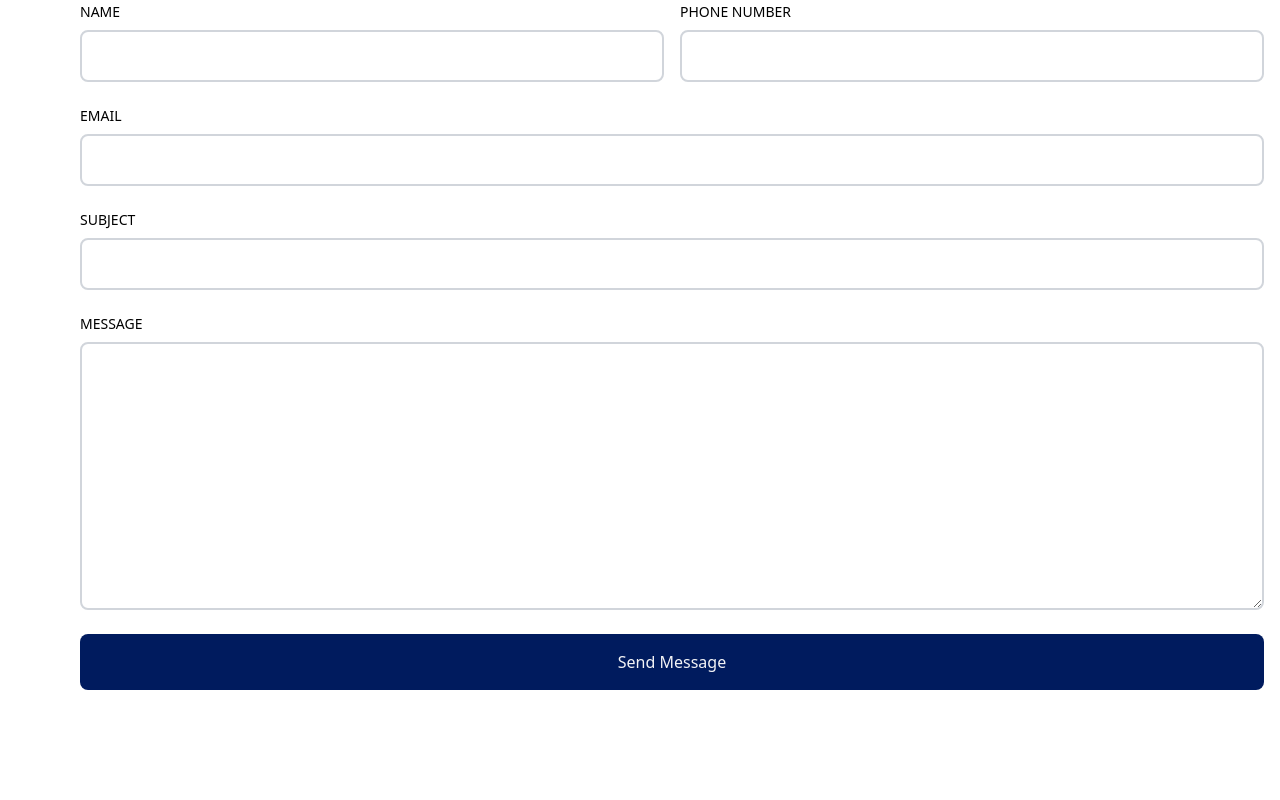
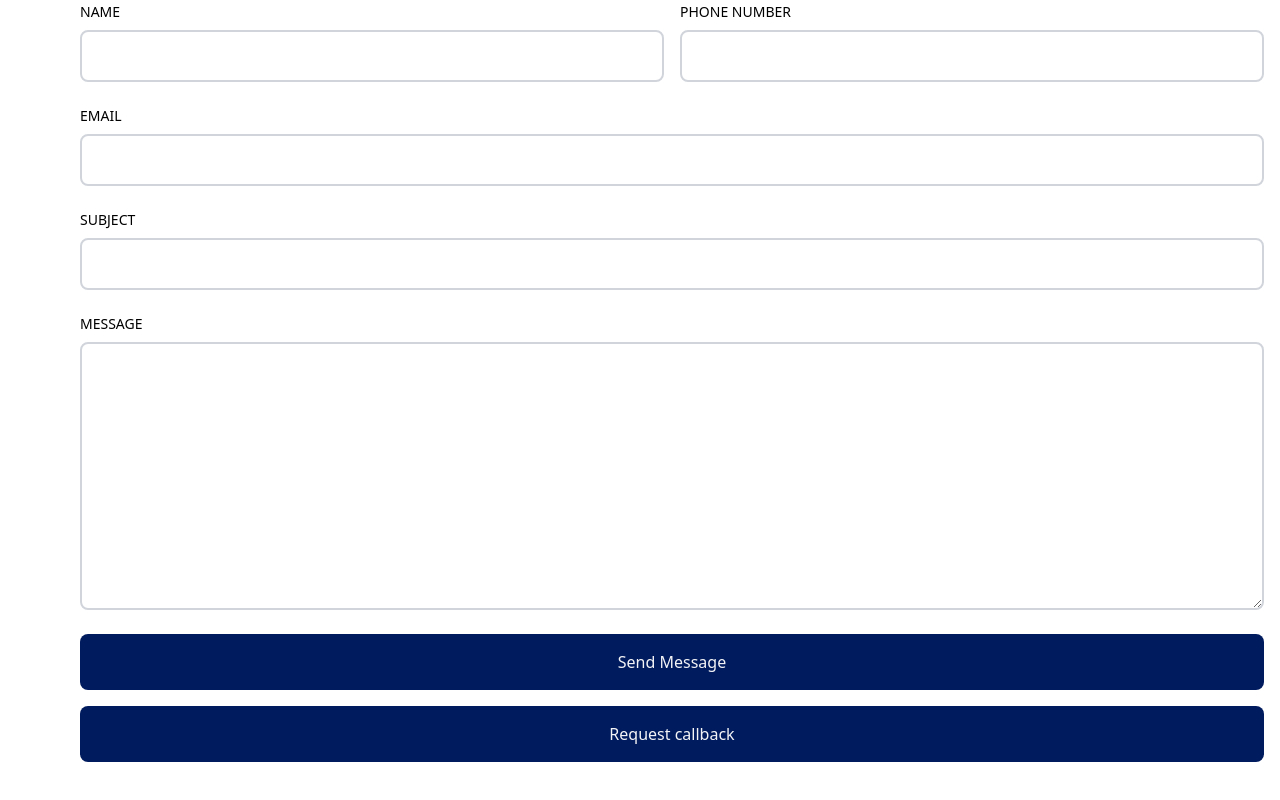
Before and after one commit to dmcdante007/portfolio-website, a React (Vite) app: page / in a window 1280 px wide. Shown: the part 2802-3602 px from the top of the page. Before the commit the page ends 3556 px from the top, so only its background shows below. Built offline with nearby package versions, Linux system fonts and the light colour scheme.

Commit message:
"Added-a-Button"

```diff
--- a/src/components/Contact.jsx
+++ b/src/components/Contact.jsx
@@ -57,6 +57,9 @@ const Contact = () => {
         <button className="bg-[#001b5e] text-gray-100 mt-4 w-full p-4 rounded-lg ">
           Send Message
         </button>
+        <button className="bg-[#001b5e] text-gray-100 mt-4 w-full p-4 rounded-lg ">
+          Request callback
+        </button>
       </form>
     </div>
   );
```
